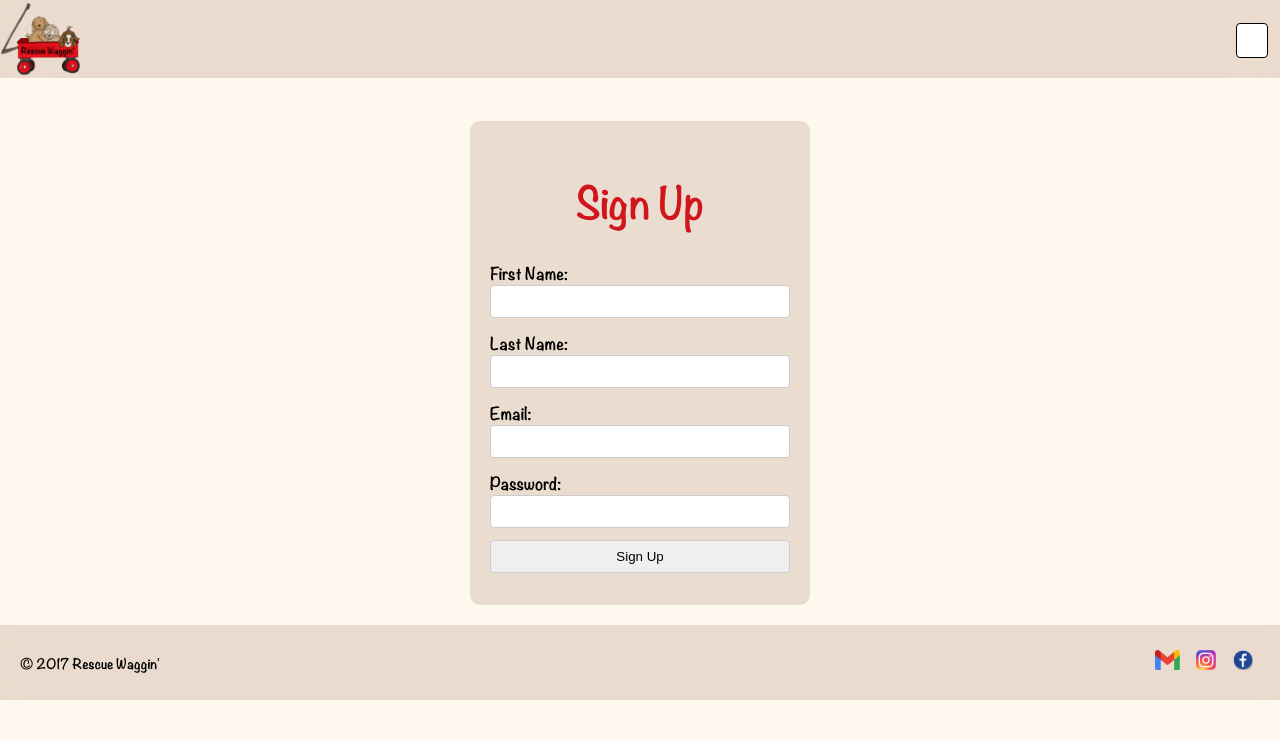
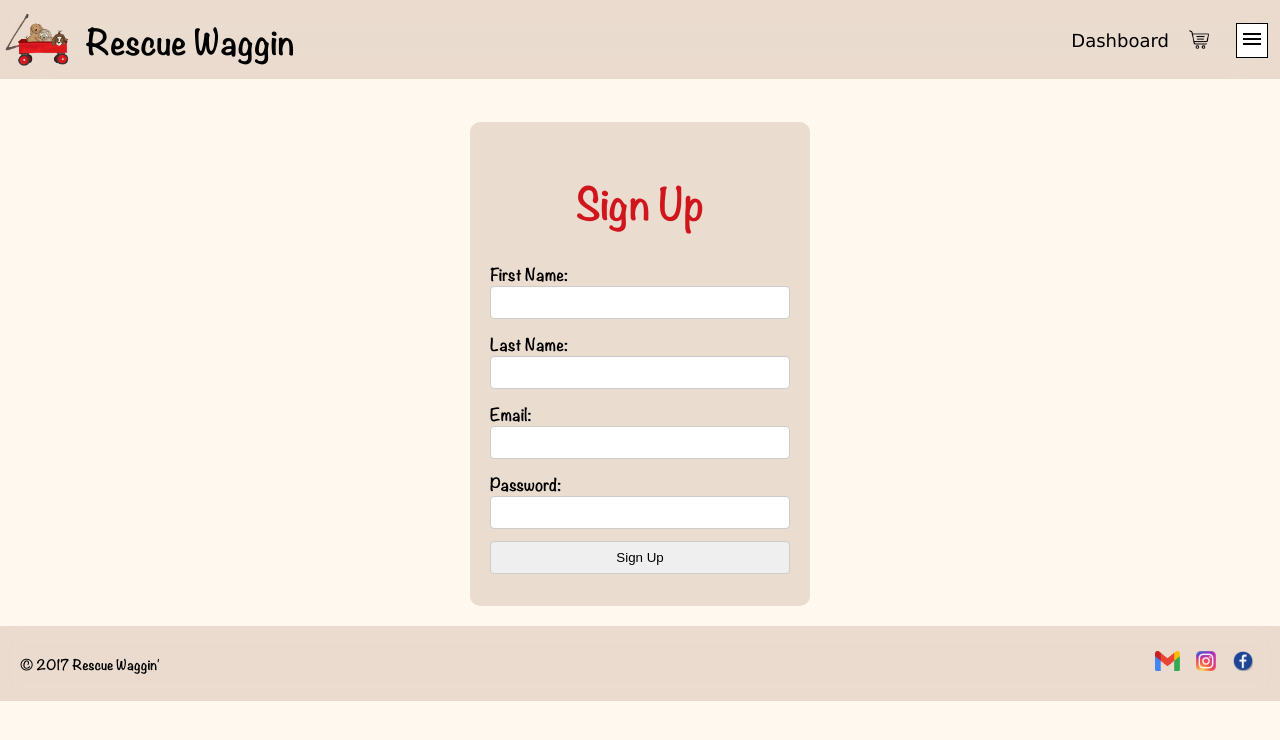
Before and after one commit to t-schneids/midterm, a PHP site: page /signup.php in a window 1280 px wide. Shown: the top 740 px of the page. Run offline with PHP 8.4, Linux system fonts and the light colour scheme.

Commit message:
sign in, sign up fixes and rescue waggin link

```diff
--- a/events.css
+++ b/events.css
@@ -58,6 +58,11 @@ footer {
         align-items: center;
     }
 
+    #companyName a {
+        text-decoration: none;
+        color: black;
+    }
+
     @media (max-width: 1150px) {
         td {
             /* display: flex; */
--- a/events.html
+++ b/events.html
@@ -23,7 +23,9 @@
                             <img src="wagonLogo.png" alt="company logo">
                         </a>
                     </li>
-                <li class="newTabs" id="companyName"> Rescue Waggin</li>
+                    <li class="newTabs" id="companyName">
+                        <a href="index.html"> Rescue Waggin </a>
+                    </li>
                 </div>
             </ul>
         </nav>
--- a/signup.php
+++ b/signup.php
@@ -81,6 +81,19 @@
     footer {
         position: relative !important;
     }
+
+    .menuIcon {
+        color: black;
+    }
+
+    .hamburger {
+        border-radius: 0px
+    }
+
+    #companyName a {
+        text-decoration: none;
+        color: black;
+    }
 </style>
 
         <script>
@@ -118,31 +131,47 @@
                 <div class="logo">
                     <li>
                         <a href="index.html">
-                        <img src="logo.png" alt="company logo">
+                            <img src="wagonLogo.png" alt="company logo">
                         </a>
+                    </li>
+                    <li class="newTabs" id="companyName">
+                        <a href="index.html"> Rescue Waggin </a>
                     </li>
                 </div>
             </ul>
         </nav>
 
+        <ul class="profile">
+            <li>
+                <a class="newTabs" href="dashboard.php">Dashboard</a>
+            </li>
+        </ul>
+        <ul class="cart">
+            <li>
+                <a class="newTabs" href="shoppingCart.php"><img src="images/cart.png" width="20"></a>
+            </li>
+        </ul>
         <ul class="tabGroup">
             <li>
-                <a class="tabs" href="aboutUs.html" > OUR STORY</a>
+                <a class="tabs" href="aboutUs.html"  id="current"> OUR STORY</a>
             </li>
             <li>
                 <a class="tabs" href="rescues.html"> RECENT RESCUES</a>
             </li>
             <li>
-            <a class="tabs" href="adoption.php" id="current"> ADOPTION</a>
+            <a class="tabs" href="adoption.php"> ADOPT A DOG</a>
             </li>
             <li>
-                <a class="tabs" href="availableDogs.php"> AVAILABLE DOGS</a>
+                <a class="tabs" href="availableDogs.php"> SEE OUR DOGS</a>
             </li>
             <li>
                 <a class="tabs" href="contact.html"> CONTACT US</a>
             </li>
             <li>
                 <a class="tabs" href="events.html"> EVENTS </a>
+            </li>
+            <li>
+                <a class="tabs" href="items.php"> DOG PRODUCTS </a>
             </li>
         </ul>
 
```
Also changed, not shown: aboutUs.html (+9 -1 lines), adoption.php (+8 -1 lines), availableDogs.php (+9 -1 lines), contact.html (+8 -1 lines), dashboard.php (+8 -1 lines), items.php (+8 -1 lines), login.php (+17 -5 lines), rescues.html (+8 -1 lines), index.html (indentation only). Lines whose indentation alone changed are shown as unchanged.
